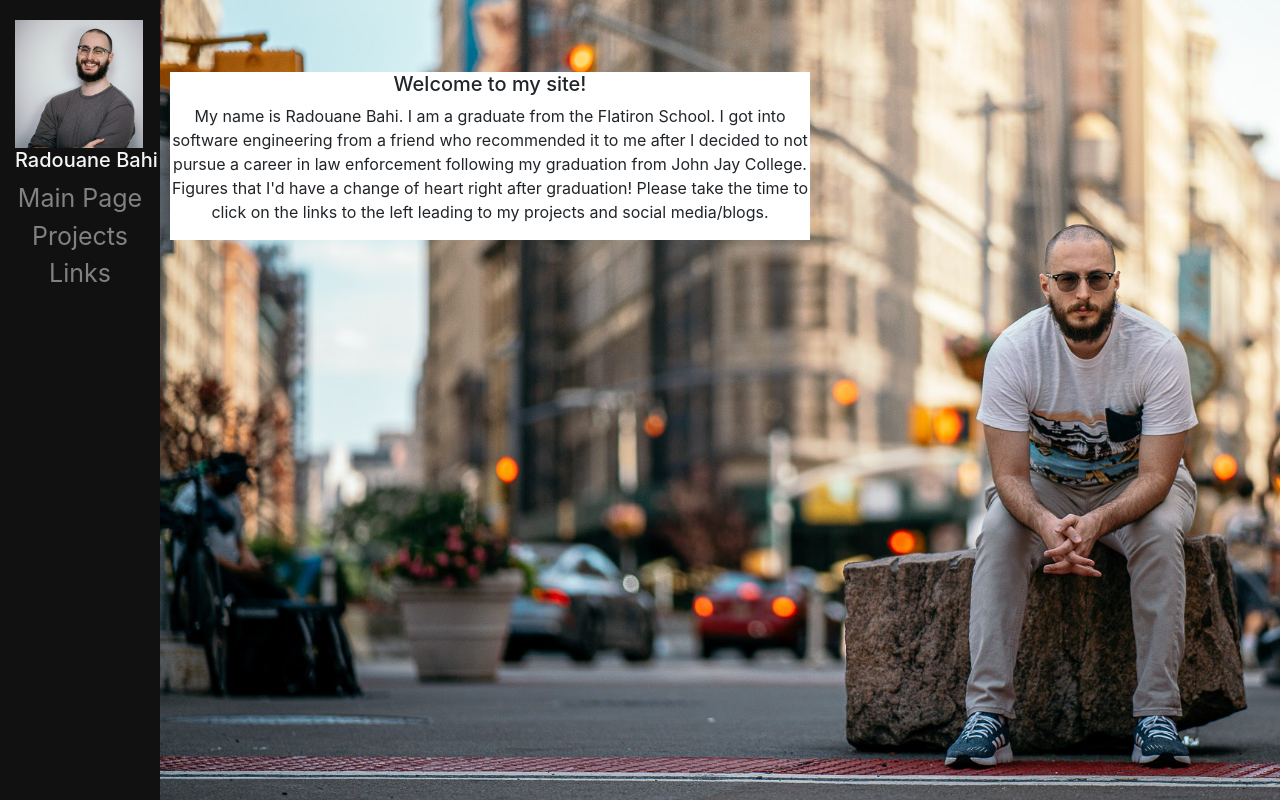
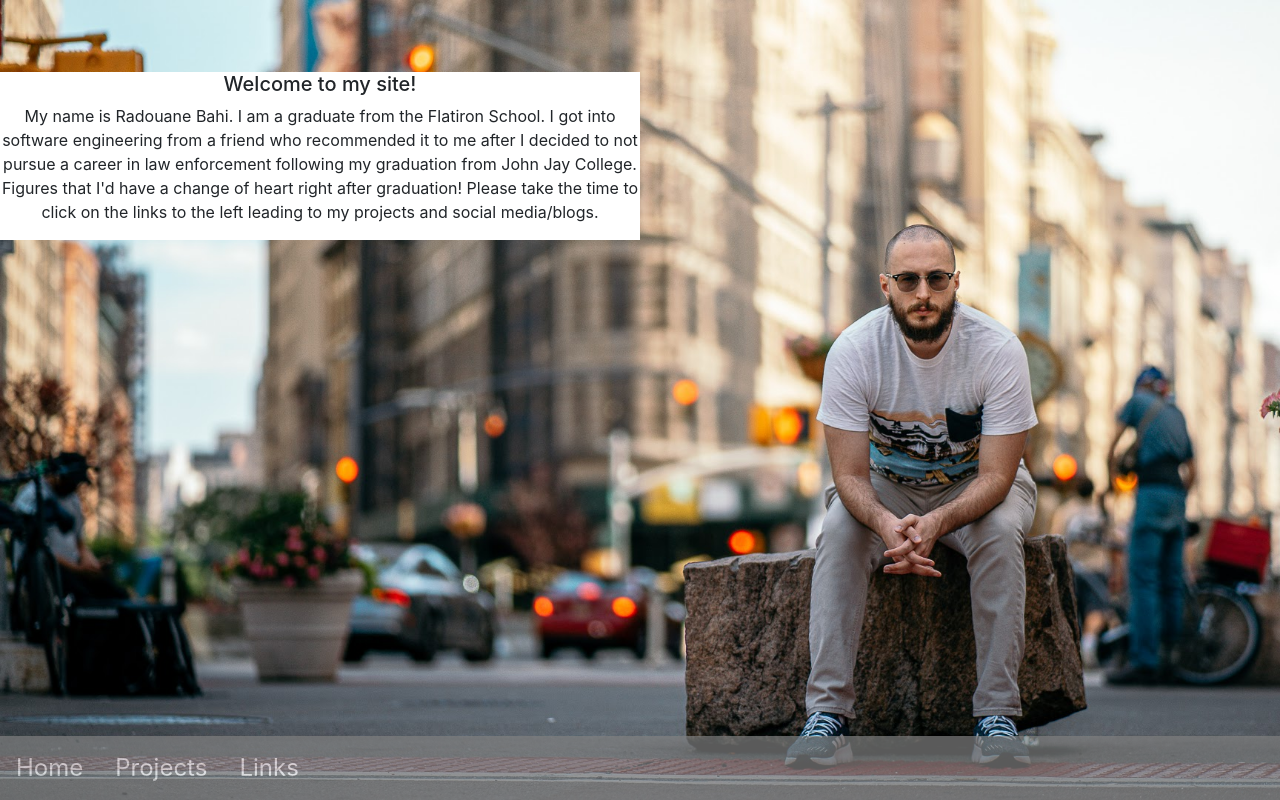
Before and after one commit to radbahi/personal-website, a React (Create React App) app: page / in a window 1280 px wide. Built offline with nearby package versions, Linux system fonts and the light colour scheme.

Commit message:
start of redesigning navbar

```diff
--- a/src/App.css
+++ b/src/App.css
@@ -1,34 +1,47 @@
 .whole-navbar {
-  height: 100%; /* Full-height: remove this if you want "auto" height */
-  width: 160px; /* Set the width of the sidebar */
+  /* height: 100%; Full-height: remove this if you want "auto" height */
+  width: 100%; /* Set the width of the sidebar */
   position: fixed; /* Fixed Sidebar (stay in place on scroll) */
-  z-index: 1; /* Stay on top */
-  top: 0; /* Stay at the top */
-  left: 0;
-  background-color: #111; /* Black */
-  overflow-x: hidden; /* Disable horizontal scroll */
-  padding-top: 20px;
-  padding-left: 15px;
+  /* z-index: 1; /* Stay on top */
+  /* top: 0; Stay at the top */
+  bottom: 0;
+  background-color: #818181;
+  opacity: 70%;
+  overflow: hidden; /* Disable horizontal scroll */
+  /* padding-top: 20px;
+  padding-left: 15px; */
   display: flex;
-  flex-direction: column;
+  flex-direction: row;
   color: whitesmoke;
 }
 
-.whole-navbar a {
+.whole-navbar .links-left {
+  float: left;
+  display: block;
+  color: #f2f2f2;
+  text-align: center;
+  padding: 14px 16px;
   text-decoration: none;
-  padding-right: 15px;
-  font-size: 25px;
-  color: #818181;
+  font-size: 24px;
+}
+
+.whole-navbar .links-right {
+  float: right;
+  display: block;
+  color: #f2f2f2;
   text-align: center;
+  padding: 14px 16px;
+  text-decoration: none;
+  font-size: 24px;
 }
 
 .whole-navbar a:hover {
-  color: #f1f1f1;
+  color: red;
 }
 
 .main-div {
-  margin-left: 160px; /* Same as the width of the sidebar */
-  padding: 0px 10px;
+  /* margin-left: 160px; Same as the width of the sidebar */
+  /* padding: 0px 10px; */
   text-align: center;
   justify-content: center;
   height: 100vh;
--- a/src/components/NavBar.js
+++ b/src/components/NavBar.js
@@ -1,18 +1,17 @@
 import React from 'react'
-import { Media } from 'react-bootstrap'
-
-const smilingimg = require('../local_images/f26efe7e0435ae9972fc079789ab8d59.jpeg')
 
 const NavBar = () => {
   return (
     <div className='whole-navbar'>
-      <Media>
-        <img width={128} height={128} src={smilingimg} alt='Navbar' />
-      </Media>
-      <h5>Radouane Bahi</h5>
-      <a href='/'>Main Page</a>
-      <a href='/projects'>Projects</a>
-      <a href='/links'>Links</a>
+      <a className='links-left' href='/'>
+        Home
+      </a>
+      <a className='links-left' href='/projects'>
+        Projects
+      </a>
+      <a className='links-left' href='/links'>
+        Links
+      </a>
     </div>
   )
 }
```
